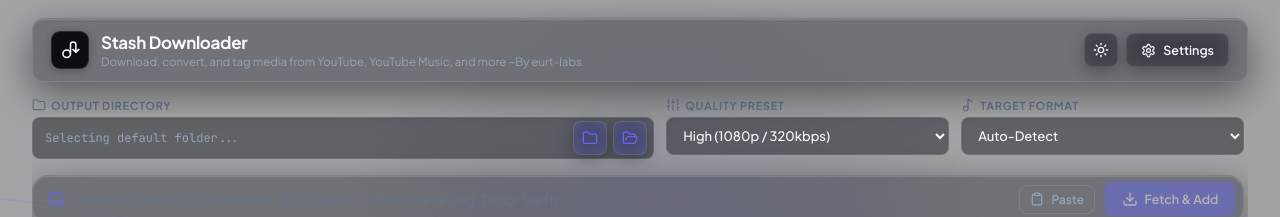
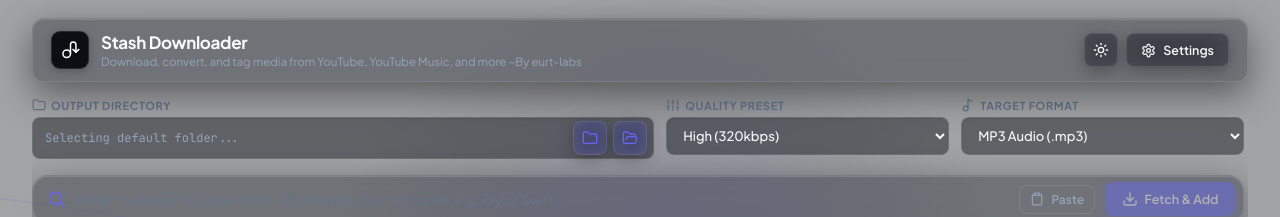
Before and after one commit to Eurt-labs/Stash, a React (Vite) app: page / in a window 1280 px wide. Shown: the top 217 px of the page. Built offline with nearby package versions, Linux system fonts and the light colour scheme.

Commit message:
refactor(format): remove ambiguous Auto-Detect option and set explicit MP3 Audio as default target format

```diff
--- a/src/main/services/StashOrchestrator.ts
+++ b/src/main/services/StashOrchestrator.ts
@@ -19,7 +19,7 @@
 export class StashOrchestrator {
   private outputDir: string = FileManager.getDefaultDownloadDir()
   private quality: DownloadQuality = 'HIGH'
-  private format: DownloadFormat = 'AUTO'
+  private format: DownloadFormat = 'MP3'
 
   private batches: Map<string, DownloadBatch> = new Map()
   private isProcessingQueue = false
--- a/src/renderer/src/App.tsx
+++ b/src/renderer/src/App.tsx
@@ -22,7 +22,7 @@
   const [batches, setBatches] = useState<Record<string, DownloadBatch>>({})
   const [outputDir, setOutputDir] = useState('')
   const [quality, setQuality] = useState<DownloadQuality>('HIGH')
-  const [format, setFormat] = useState<DownloadFormat>('AUTO')
+  const [format, setFormat] = useState<DownloadFormat>('MP3')
   const [theme, setTheme] = useState<ColorTheme>(() => {
     return (localStorage.getItem('stash_theme') as ColorTheme) || 'indigo'
   })
--- a/src/renderer/src/components/SettingsBar.tsx
+++ b/src/renderer/src/components/SettingsBar.tsx
@@ -122,10 +122,9 @@
         </label>
         <select
           className="select-box"
-          value={format}
+          value={format === 'AUTO' ? 'MP3' : format}
           onChange={(e) => onChangeFormat(e.target.value as DownloadFormat)}
         >
-          <option value="AUTO">Auto-Detect</option>
           <option value="MP3">MP3 Audio (.mp3)</option>
           <option value="AAC">AAC Audio (.m4a)</option>
           <option value="FLAC">FLAC Lossless (.flac)</option>
```
Also changed, not shown: 1 other file (tests, documents, lock files or other folders).
